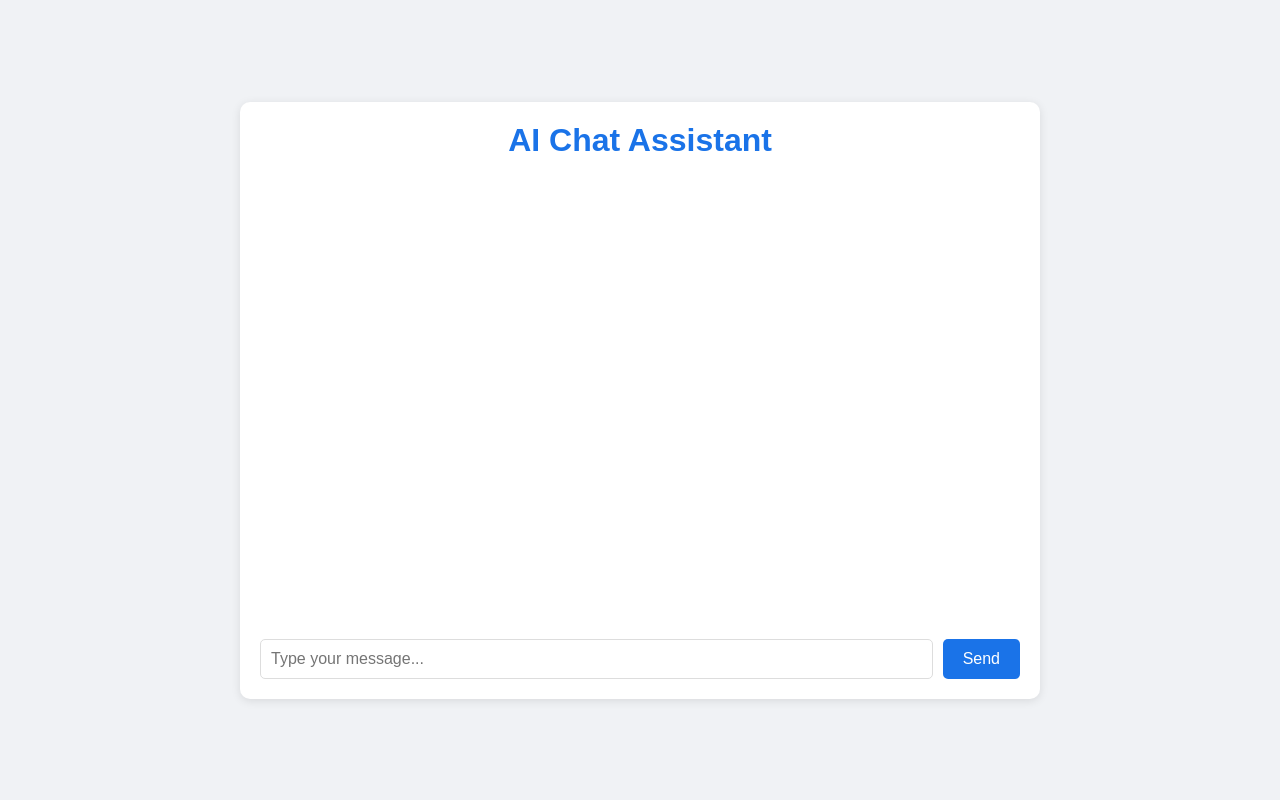
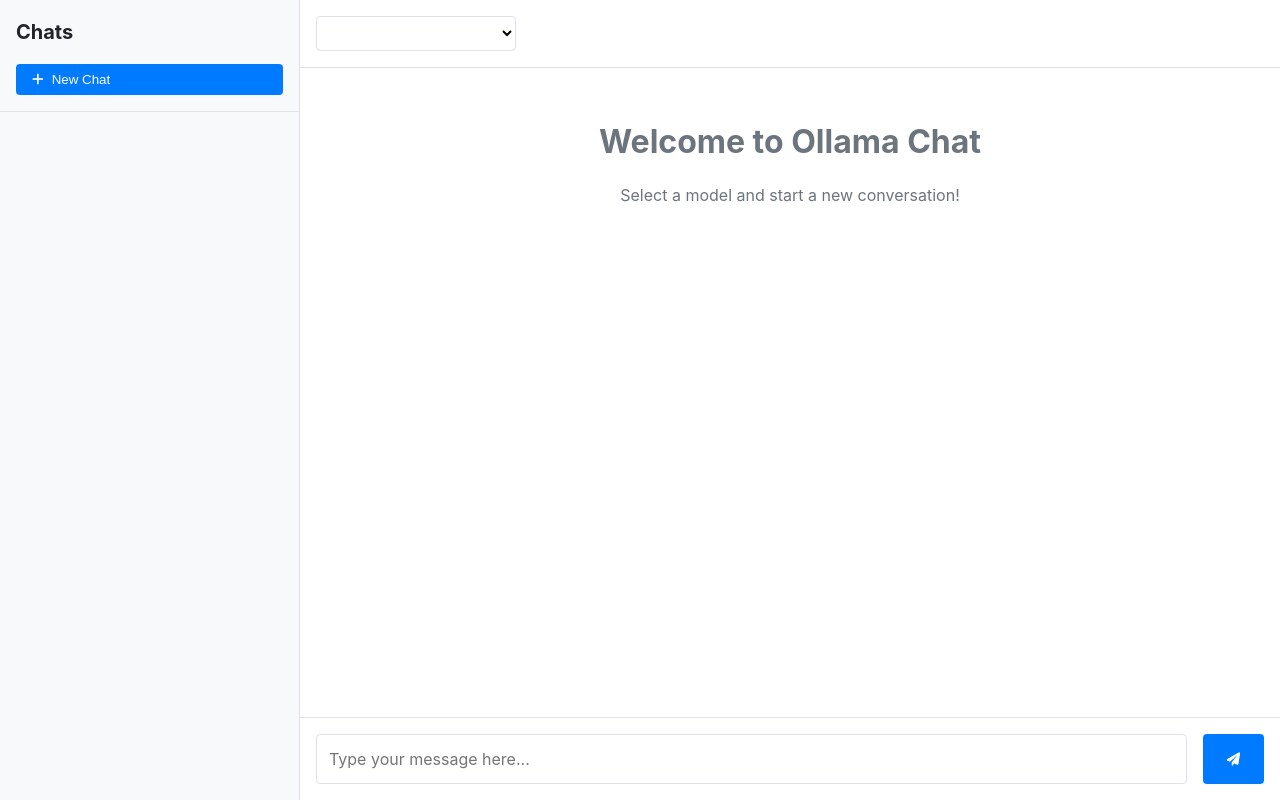
Before and after one commit to TR-HarshVVVV/GPTproject1, a Flask app: page / in a window 1280 px wide. Run offline with Flask 3, Linux system fonts and the light colour scheme; lists and menus that the app fills with data are empty.

Commit message:
ollama+mongodb

```diff
--- a/app.py
+++ b/app.py
@@ -1,36 +1,107 @@
 from flask import Flask, render_template, request, jsonify
 import requests
 import json
+from database import ChatDatabase
 
 # Initialize Flask app
 app = Flask(__name__)
+db = ChatDatabase()
+
+# Ollama API base URL
+OLLAMA_API_BASE = "http://localhost:11434/api"
 
 @app.route('/')
 def home():
     return render_template('index.html')
 
+@app.route('/models', methods=['GET'])
+def get_models():
+    try:
+        response = requests.get(f"{OLLAMA_API_BASE}/tags")
+        response.raise_for_status()
+        models = response.json().get('models', [])
+        return jsonify({"models": [model['name'] for model in models]})
+    except requests.exceptions.RequestException as e:
+        return jsonify({"error": "Could not connect to Ollama. Make sure Ollama is running locally."}), 500
+
+@app.route('/chats', methods=['GET'])
+def get_chats():
+    try:
+        chats = db.get_all_chats()
+        return jsonify({"chats": chats})
+    except Exception as e:
+        return jsonify({"error": str(e)}), 500
+
+@app.route('/chats/<int:chat_id>', methods=['GET'])
+def get_chat(chat_id):
+    try:
+        chat = db.get_chat(chat_id)
+        if chat:
+            return jsonify(chat)
+        return jsonify({"error": "Chat not found"}), 404
+    except Exception as e:
+        return jsonify({"error": str(e)}), 500
+
+@app.route('/chats', methods=['POST'])
+def create_chat():
+    try:
+        data = request.json
+        title = data.get('title', 'New Chat')
+        model = data.get('model', 'mistral')
+        chat_id = db.create_chat(title, model)
+        return jsonify({"chat_id": chat_id})
+    except Exception as e:
+        return jsonify({"error": str(e)}), 500
+
+@app.route('/chats/<int:chat_id>/messages', methods=['POST'])
+def add_message(chat_id):
+    try:
+        data = request.json
+        role = data.get('role')
+        content = data.get('content')
+        message_id = db.add_message(chat_id, role, content)
+        return jsonify({"message_id": message_id})
+    except Exception as e:
+        return jsonify({"error": str(e)}), 500
+
+@app.route('/chats/<int:chat_id>', methods=['DELETE'])
+def delete_chat(chat_id):
+    try:
+        db.delete_chat(chat_id)
+        return jsonify({"success": True})
+    except Exception as e:
+        return jsonify({"error": str(e)}), 500
+
 @app.route('/chat', methods=['POST'])
 def chat():
     try:
-        user_message = request.json['message']
+        data = request.json
+        user_message = data['message']
+        model = data.get('model', 'mistral')
+        chat_id = data.get('chat_id')
 
         # Ollama API endpoint
-        url = "http://localhost:11434/api/generate"
+        url = f"{OLLAMA_API_BASE}/generate"
 
         # Prepare the request payload
         payload = {
-            "model": "mistral",  # Using Mistral model
+            "model": model,
             "prompt": user_message,
             "stream": False
         }
 
         # Make request to Ollama
         response = requests.post(url, json=payload)
-        response.raise_for_status()  # Raise an exception for bad status codes
+        response.raise_for_status()
 
         # Parse the response
         result = response.json()
         ai_response = result.get('response', '')
+
+        # Save messages to database if chat_id is provided
+        if chat_id:
+            db.add_message(chat_id, 'user', user_message)
+            db.add_message(chat_id, 'assistant', ai_response)
 
         return jsonify({"response": ai_response})
 
--- a/requirements.txt
+++ b/requirements.txt
@@ -1,3 +1,5 @@
-flask==2.3.3
+flask==3.0.2
 requests==2.31.0
+pymongo==4.6.2
+python-dotenv==1.0.1
 werkzeug==2.3.7
--- a/static/script.js
+++ b/static/script.js
@@ -1,51 +1,212 @@
-// Function to add a message to the chat
-function addMessage(message, isUser) {
-  const chatMessages = document.getElementById("chat-messages");
-  const messageDiv = document.createElement("div");
-  messageDiv.className = `message ${isUser ? "user-message" : "ai-message"}`;
-  messageDiv.textContent = message;
-  chatMessages.appendChild(messageDiv);
-  chatMessages.scrollTop = chatMessages.scrollHeight;
+// Global variables
+let selectedModel = "mistral";
+let currentChatId = null;
+let chatHistory = [];
+let chats = JSON.parse(localStorage.getItem("chats") || "[]");
+
+// DOM Elements
+const messagesContainer = document.querySelector(".messages-container");
+const userInput = document.querySelector("#user-input");
+const sendButton = document.querySelector("#send-button");
+const modelSelector = document.querySelector("#model-selector");
+const newChatButton = document.querySelector("#new-chat");
+const chatHistoryContainer = document.querySelector(".chat-history");
+
+// Event Listeners
+document.addEventListener("DOMContentLoaded", () => {
+  initializeChat();
+  setupAutoResize();
+});
+
+// Setup auto-resize for textarea
+function setupAutoResize() {
+  userInput.addEventListener("input", function () {
+    this.style.height = "auto";
+    this.style.height = this.scrollHeight + "px";
+  });
 }
 
-// Function to send a message
+// Initialize the chat interface
+function initializeChat() {
+  loadChats();
+  loadModels();
+  setupEventListeners();
+  showWelcomeMessage();
+}
+
+// Load available models
+async function loadModels() {
+  try {
+    const response = await fetch("/api/models");
+    const models = await response.json();
+    if (models) {
+      modelSelector.innerHTML = models
+        .map((model) => `<option value="${model}">${model}</option>`)
+        .join("");
+      selectedModel = models[0];
+    }
+  } catch (error) {
+    console.error("Error loading models:", error);
+  }
+}
+
+// Load chats from localStorage
+function loadChats() {
+  chatHistoryContainer.innerHTML = chats
+    .map(
+      (chat) => `
+    <div class="chat-item ${
+      chat.id === currentChatId ? "active" : ""
+    }" data-chat-id="${chat.id}">
+      <span>${chat.title || "New Chat"}</span>
+      <i class="fas fa-trash delete-btn"></i>
+    </div>
+  `
+    )
+    .join("");
+}
+
+// Save chats to localStorage
+function saveChats() {
+  localStorage.setItem("chats", JSON.stringify(chats));
+}
+
+// Create a new chat
+function createNewChat() {
+  currentChatId = Date.now().toString();
+  const newChat = {
+    id: currentChatId,
+    title: "New Chat",
+    messages: [],
+  };
+  chats.unshift(newChat);
+  saveChats();
+  loadChats();
+  showWelcomeMessage();
+}
+
+// Delete a chat
+function deleteChat(chatId) {
+  chats = chats.filter((chat) => chat.id !== chatId);
+  if (currentChatId === chatId) {
+    currentChatId = null;
+    showWelcomeMessage();
+  }
+  saveChats();
+  loadChats();
+}
+
+// Switch to a different chat
+function switchChat(chatId) {
+  currentChatId = chatId;
+  const chat = chats.find((c) => c.id === chatId);
+  if (chat) {
+    messagesContainer.innerHTML = chat.messages
+      .map((msg) => createMessageHTML(msg))
+      .join("");
+    loadChats(); // Update active state
+  }
+}
+
+// Create message HTML
+function createMessageHTML(message) {
+  return `
+    <div class="message ${message.role}-message">
+      ${message.content}
+    </div>
+  `;
+}
+
+// Show welcome message
+function showWelcomeMessage() {
+  messagesContainer.innerHTML = `
+    <div class="welcome-message">
+      <h1>Welcome to Ollama Chat</h1>
+      <p>Select a model and start a new conversation!</p>
+    </div>
+  `;
+}
+
+// Send message to the server
 async function sendMessage() {
-  const input = document.getElementById("user-input");
-  const message = input.value.trim();
+  const message = userInput.value.trim();
+  if (!message || !currentChatId) return;
 
-  if (message === "") return;
+  // Add user message to UI and chat history
+  const userMessage = { role: "user", content: message };
+  messagesContainer.innerHTML += createMessageHTML(userMessage);
+  const chat = chats.find((c) => c.id === currentChatId);
+  chat.messages.push(userMessage);
 
-  // Add user message to chat
-  addMessage(message, true);
-  input.value = "";
+  // Update chat title if it's the first message
+  if (chat.title === "New Chat") {
+    chat.title = message.slice(0, 30) + (message.length > 30 ? "..." : "");
+    loadChats();
+  }
+
+  // Clear input
+  userInput.value = "";
 
   try {
-    // Send message to server
-    const response = await fetch("/chat", {
+    const response = await fetch("/api/chat", {
       method: "POST",
       headers: {
         "Content-Type": "application/json",
       },
-      body: JSON.stringify({ message: message }),
+      body: JSON.stringify({
+        message,
+        model: modelSelector.value,
+        chat_id: currentChatId,
+      }),
     });
 
     const data = await response.json();
 
-    if (data.error) {
-      addMessage("Sorry, there was an error processing your request.", false);
-    } else {
-      addMessage(data.response, false);
-    }
+    // Add assistant message to UI and chat history
+    const assistantMessage = { role: "assistant", content: data.response };
+    messagesContainer.innerHTML += createMessageHTML(assistantMessage);
+    chat.messages.push(assistantMessage);
+
+    saveChats();
   } catch (error) {
-    addMessage("Sorry, there was an error connecting to the server.", false);
+    console.error("Error sending message:", error);
+    messagesContainer.innerHTML += `
+      <div class="message error-message">
+        Error: Failed to get response from the server.
+      </div>
+    `;
   }
 }
 
-// Allow sending message with Enter key
-document
-  .getElementById("user-input")
-  .addEventListener("keypress", function (e) {
-    if (e.key === "Enter") {
+// Setup event listeners
+function setupEventListeners() {
+  // Send message on button click
+  sendButton.addEventListener("click", sendMessage);
+
+  // Send message on Enter (but allow Shift+Enter for new line)
+  userInput.addEventListener("keydown", (e) => {
+    if (e.key === "Enter" && !e.shiftKey) {
+      e.preventDefault();
       sendMessage();
     }
   });
+
+  // New chat button
+  newChatButton.addEventListener("click", createNewChat);
+
+  // Chat history item clicks
+  chatHistoryContainer.addEventListener("click", (e) => {
+    const chatItem = e.target.closest(".chat-item");
+    if (chatItem) {
+      if (e.target.classList.contains("delete-btn")) {
+        deleteChat(chatItem.dataset.chatId);
+      } else {
+        switchChat(chatItem.dataset.chatId);
+      }
+    }
+  });
+}
+
+modelSelector.addEventListener("change", (e) => {
+  selectedModel = e.target.value;
+});
--- a/static/style.css
+++ b/static/style.css
@@ -5,83 +5,201 @@
 }
 
 body {
-    font-family: Arial, sans-serif;
-    background-color: #f0f2f5;
-    height: 100vh;
-    display: flex;
-    justify-content: center;
-    align-items: center;
-}
-
-.container {
-    width: 90%;
-    max-width: 800px;
-    background-color: white;
-    border-radius: 10px;
-    box-shadow: 0 2px 10px rgba(0, 0, 0, 0.1);
-    padding: 20px;
-}
-
-h1 {
-    text-align: center;
-    color: #1a73e8;
-    margin-bottom: 20px;
+    font-family: -apple-system, BlinkMacSystemFont, "Segoe UI", Roboto, "Helvetica Neue", Arial, sans-serif;
+    line-height: 1.6;
+    color: #333;
+    background-color: #f5f5f5;
 }
 
 .chat-container {
-    height: 500px;
+    display: flex;
+    height: 100vh;
+    max-width: 1600px;
+    margin: 0 auto;
+    background-color: #fff;
+}
+
+/* Sidebar Styles */
+.sidebar {
+    width: 300px;
+    background-color: #f8f9fa;
+    border-right: 1px solid #dee2e6;
     display: flex;
     flex-direction: column;
 }
 
-#chat-messages {
-    flex-grow: 1;
+.sidebar-header {
+    padding: 1rem;
+    border-bottom: 1px solid #dee2e6;
+}
+
+.sidebar-header h2 {
+    margin-bottom: 1rem;
+    font-size: 1.25rem;
+    color: #212529;
+}
+
+.new-chat-btn {
+    width: 100%;
+    padding: 0.5rem 1rem;
+    background-color: #007bff;
+    color: white;
+    border: none;
+    border-radius: 4px;
+    cursor: pointer;
+    display: flex;
+    align-items: center;
+    gap: 0.5rem;
+    transition: background-color 0.2s;
+}
+
+.new-chat-btn:hover {
+    background-color: #0056b3;
+}
+
+.chat-history {
+    flex: 1;
     overflow-y: auto;
-    padding: 20px;
-    margin-bottom: 20px;
+    padding: 1rem;
+}
+
+.chat-item {
+    padding: 0.75rem;
+    margin-bottom: 0.5rem;
+    border-radius: 4px;
+    cursor: pointer;
+    display: flex;
+    justify-content: space-between;
+    align-items: center;
+    transition: background-color 0.2s;
+}
+
+.chat-item:hover {
+    background-color: #e9ecef;
+}
+
+.chat-item.active {
+    background-color: #e9ecef;
+    font-weight: 500;
+}
+
+.chat-item .delete-btn {
+    color: #dc3545;
+    cursor: pointer;
+    opacity: 0.7;
+    transition: opacity 0.2s;
+}
+
+.chat-item .delete-btn:hover {
+    opacity: 1;
+}
+
+/* Main Content Styles */
+.main-content {
+    flex: 1;
+    display: flex;
+    flex-direction: column;
+}
+
+.header {
+    padding: 1rem;
+    border-bottom: 1px solid #dee2e6;
+}
+
+.model-select {
+    width: 200px;
+    padding: 0.5rem;
+    border: 1px solid #dee2e6;
+    border-radius: 4px;
+    background-color: white;
+}
+
+.messages-container {
+    flex: 1;
+    overflow-y: auto;
+    padding: 1rem;
+}
+
+.welcome-message {
+    text-align: center;
+    color: #6c757d;
+    margin-top: 2rem;
+}
+
+.welcome-message h1 {
+    font-size: 2rem;
+    margin-bottom: 1rem;
 }
 
 .message {
-    margin-bottom: 15px;
-    padding: 10px 15px;
-    border-radius: 15px;
-    max-width: 70%;
+    margin-bottom: 1rem;
+    padding: 1rem;
+    border-radius: 8px;
+    max-width: 80%;
 }
 
 .user-message {
-    background-color: #1a73e8;
+    background-color: #007bff;
     color: white;
     margin-left: auto;
 }
 
-.ai-message {
-    background-color: #e9ecef;
+.assistant-message {
+    background-color: #f8f9fa;
     color: #212529;
 }
 
 .input-container {
+    padding: 1rem;
+    border-top: 1px solid #dee2e6;
     display: flex;
-    gap: 10px;
+    gap: 1rem;
 }
 
-input {
-    flex-grow: 1;
-    padding: 10px;
-    border: 1px solid #ddd;
-    border-radius: 5px;
-    font-size: 16px;
+#user-input {
+    flex: 1;
+    padding: 0.75rem;
+    border: 1px solid #dee2e6;
+    border-radius: 4px;
+    resize: none;
+    font-family: inherit;
+    font-size: 1rem;
+    line-height: 1.5;
 }
 
-button {
-    padding: 10px 20px;
-    background-color: #1a73e8;
+#user-input:focus {
+    outline: none;
+    border-color: #007bff;
+}
+
+#send-button {
+    padding: 0.75rem 1.5rem;
+    background-color: #007bff;
     color: white;
     border: none;
-    border-radius: 5px;
+    border-radius: 4px;
     cursor: pointer;
-    font-size: 16px;
+    transition: background-color 0.2s;
 }
 
-button:hover {
-    background-color: #1557b0;
+#send-button:hover {
+    background-color: #0056b3;
 }
+
+/* Scrollbar Styles */
+::-webkit-scrollbar {
+    width: 8px;
+}
+
+::-webkit-scrollbar-track {
+    background: #f1f1f1;
+}
+
+::-webkit-scrollbar-thumb {
+    background: #888;
+    border-radius: 4px;
+}
+
+::-webkit-scrollbar-thumb:hover {
+    background: #555;
+}
--- a/templates/index.html
+++ b/templates/index.html
@@ -3,20 +3,47 @@
 <head>
     <meta charset="UTF-8">
     <meta name="viewport" content="width=device-width, initial-scale=1.0">
-    <title>Simple AI Chat</title>
+    <title>Ollama Chat</title>
     <link rel="stylesheet" href="{{ url_for('static', filename='style.css') }}">
+    <link rel="stylesheet" href="https://cdnjs.cloudflare.com/ajax/libs/font-awesome/6.0.0/css/all.min.css">
 </head>
 <body>
-    <div class="container">
-        <h1>AI Chat Assistant</h1>
-        <div class="chat-container">
-            <div id="chat-messages"></div>
+    <div class="chat-container">
+        <div class="sidebar">
+            <div class="sidebar-header">
+                <h2>Chats</h2>
+                <button id="new-chat" class="new-chat-btn">
+                    <i class="fas fa-plus"></i> New Chat
+                </button>
+            </div>
+            <div class="chat-history">
+                <!-- Chat history items will be dynamically added here -->
+            </div>
+        </div>
+
+        <div class="main-content">
+            <div class="header">
+                <select id="model-selector" class="model-select">
+                    <!-- Models will be dynamically loaded here -->
+                </select>
+            </div>
+
+            <div class="messages-container">
+                <div class="welcome-message">
+                    <h1>Ollama Chat</h1>
+                    <p>Select a model and start chatting with AI.</p>
+                </div>
+            </div>
+
             <div class="input-container">
-                <input type="text" id="user-input" placeholder="Type your message...">
-                <button onclick="sendMessage()">Send</button>
+                <textarea id="user-input" placeholder="Type your message here..." rows="1"></textarea>
+                <button id="send-button">
+                    <i class="fas fa-paper-plane"></i>
+                </button>
             </div>
         </div>
     </div>
+
     <script src="{{ url_for('static', filename='script.js') }}"></script>
 </body>
 </html>
```
Also changed, not shown: database.py (added, +88 -0 lines), chat_history.db (added), 1 other file.
